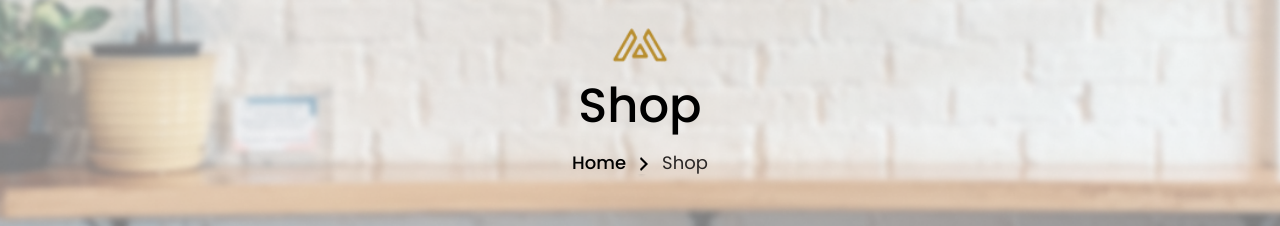
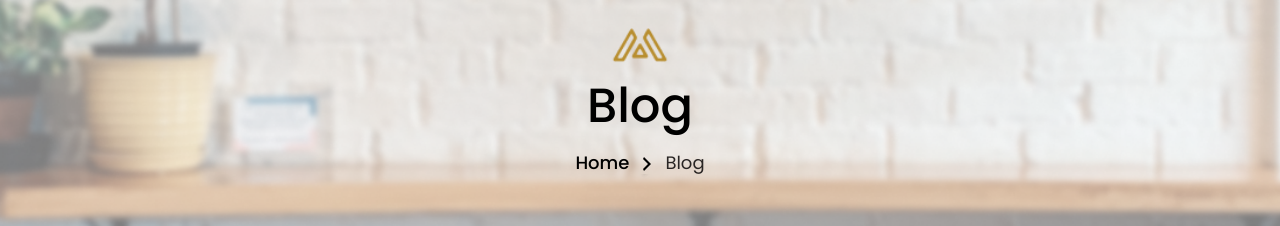
Before and after one commit to khansatanveer/hackathon, a Next.js app: page /Blog in a window 1280 px wide. Shown: the part 199-425 px from the top of the page. Built offline with nearby package versions, Linux system fonts and the light colour scheme.

Commit message:
add files

```diff
--- a/src/app/Blog/page.tsx
+++ b/src/app/Blog/page.tsx
@@ -48,7 +48,7 @@ export default function BlogLayout() {
       </div>
       {/* Title and Breadcrumb */}
       <div className="text-center ">
-        <h1 className="text-[48px] font-medium text-black">Shop</h1>
+        <h1 className="text-[48px] font-medium text-black">Blog</h1>
         <p className="mt-1 mb-6 flex items-center text-[18px] px-3">
   <Link
     href="/Home"
@@ -61,7 +61,7 @@ export default function BlogLayout() {
   alt=''
   className="mx-2 text-black font-normal mt-2"/>
 
-  <span className="font-extralight text-stone-800 ">Shop</span>
+  <span className="font-extralight text-stone-800 ">Blog</span>
 </p>
 
       </div>
```
